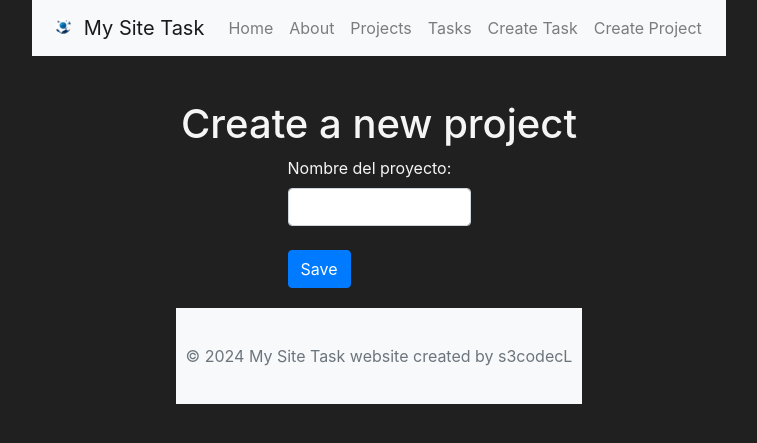
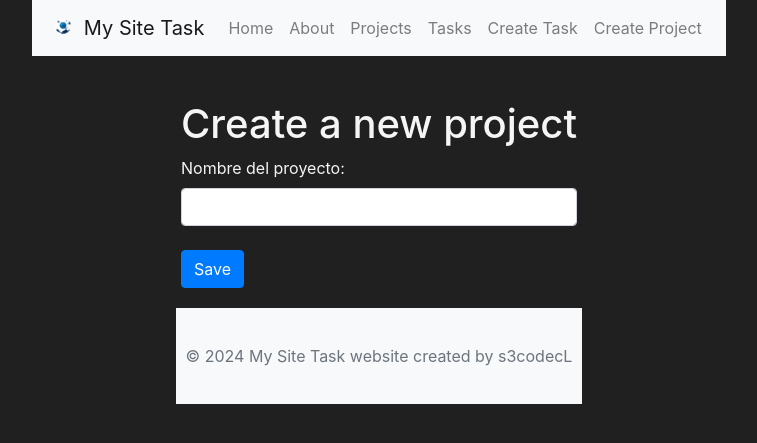
Before and after one commit to s3codecL/mySiteTask, a Django app: page /create_project/ in a window 1280 px wide. Shown: the top 443 px of the page, without its empty margins (261-1018 px from the left). Run offline with Django 5.2, Linux system fonts and the light colour scheme; some libraries are stand-ins or nearby versions.

Commit message:
Upd styles create_project.html and create_task.html.

```diff
--- a/myapp/templates/project/create_project.html
+++ b/myapp/templates/project/create_project.html
@@ -3,14 +3,10 @@
 {% block content %}
 <div class="container mt-4">
     <h1 class="text-center">Create a new project</h1>
-    <div class="row justify-content-center">
-        <div class="col-md-6">
-            <form method="POST">
-                {% csrf_token %}
-                {{ form.as_p }}
-                <button class="btn btn-primary mt-2">Save</button>
-            </form>
-        </div>
-    </div>
+        <form method="POST">
+            {% csrf_token %}
+            {{ form.as_p }}
+            <button class="btn btn-primary mt-2">Save</button>
+        </form>
 </div>
 {% endblock %}
```
Also changed, not shown: myapp/templates/task/create_task.html (+7 -5 lines).
